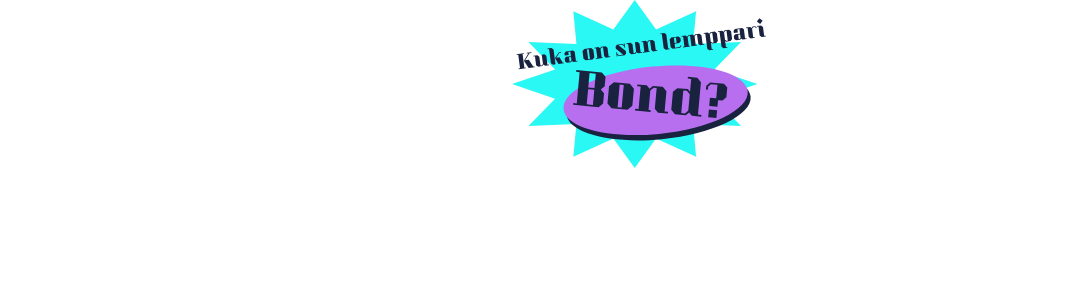
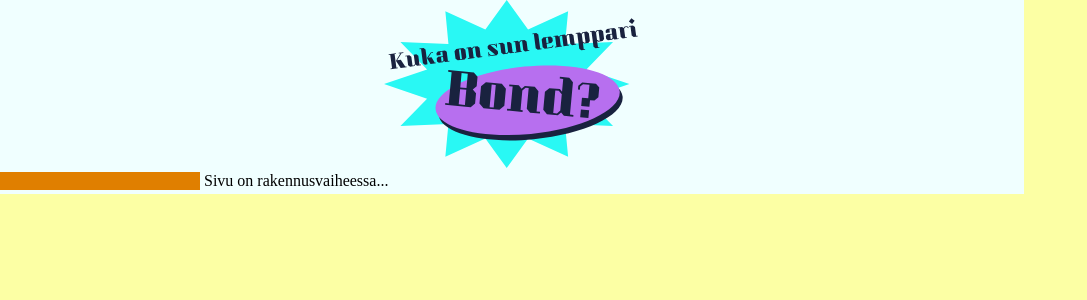
Before and after one commit to akselinurmio/bond, a Next.js app: page / in a window 1280 px wide. Shown: the top 300 px of the page, without its empty margins (0-1087 px from the left). Built offline with nearby package versions, Linux system fonts and the light colour scheme.

Commit message:
Add some color

```diff
--- a/src/app/_locales/_locale.ts
+++ b/src/app/_locales/_locale.ts
@@ -2,7 +2,11 @@
 import "server-only";
 
 export function locale() {
-  const hostname = headers().get("host")?.split(":")[0];
+  const hostname = headers().get("host");
 
-  return hostname && hostname === "whoisyourfavorite.bond" ? "en" : "fi";
+  if (hostname && hostname.startsWith("whoisyourfavorite.bond")) {
+    return "en";
+  }
+
+  return "fi";
 }
--- a/src/app/globals.css
+++ b/src/app/globals.css
@@ -5,7 +5,7 @@
 }
 
 :root {
-  --color-bg: white;
+  --color-bg: rgb(252, 255, 164);
   --color-fg: black;
 
   color-scheme: light;
--- a/src/app/layout.module.css
+++ b/src/app/layout.module.css
@@ -1,6 +1,10 @@
 .content {
+  background-color: azure;
   display: grid;
-  grid-template-columns: 150px 1fr;
+  gap: 0.25rem;
+  grid-template-columns: 200px 1fr;
+  grid-template-rows: auto 1fr auto;
+  max-width: 64rem;
   grid-template-areas:
     "header header"
     "sidebar content"
@@ -15,6 +19,7 @@
 
 .sidebar {
   grid-area: sidebar;
+  background-color: rgb(224, 127, 0);
 }
 
 .main {
--- a/src/app/layout.tsx
+++ b/src/app/layout.tsx
@@ -7,7 +7,7 @@
 const siteNames = {
   en: "Who’s your favorite Bond?",
   fi: "Kuka on sun lemppari Bond?",
-};
+} as const;
 
 export async function generateMetadata(): Promise<Metadata> {
   const siteName = siteNames[locale()];
@@ -17,6 +17,10 @@
       default: siteName,
       template: `%s | ${siteName}`,
     },
+    viewport: {
+      initialScale: 1,
+      width: 1024,
+    },
   };
 }
 
@@ -25,13 +29,15 @@
 
   return (
     <html lang={locale()}>
-      <body className={styles.content}>
+      <body>
+        <div className={styles.content}>
           <header className={styles.header}>
             <Logo siteName={siteName} locale={locale()} />
           </header>
           <nav className={styles.sidebar}></nav>
           <main className={styles.main}>{children}</main>
           <footer className={styles.footer}></footer>
+        </div>
       </body>
     </html>
   );
--- a/src/app/page.tsx
+++ b/src/app/page.tsx
@@ -1,3 +1,7 @@
+import { locale } from "./_locales/_locale";
+
 export default function Home() {
-  return null;
+  return locale() === "en"
+    ? "The page is under construction..."
+    : "Sivu on rakennusvaiheessa...";
 }
```
Lines whose indentation alone changed are shown as unchanged.
